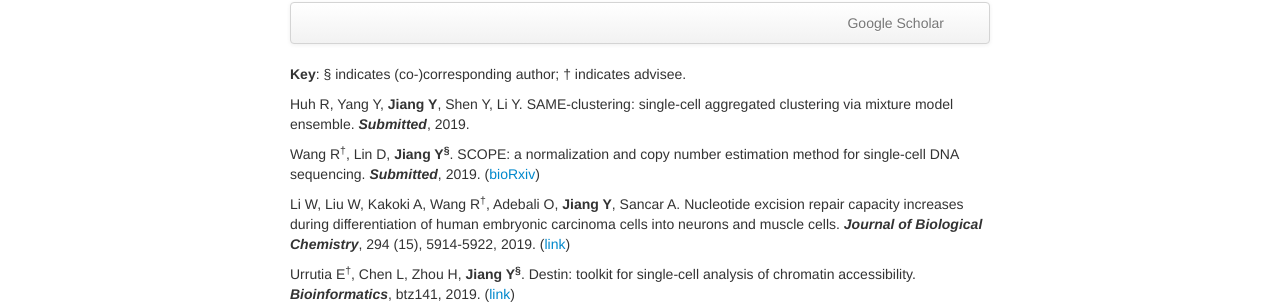
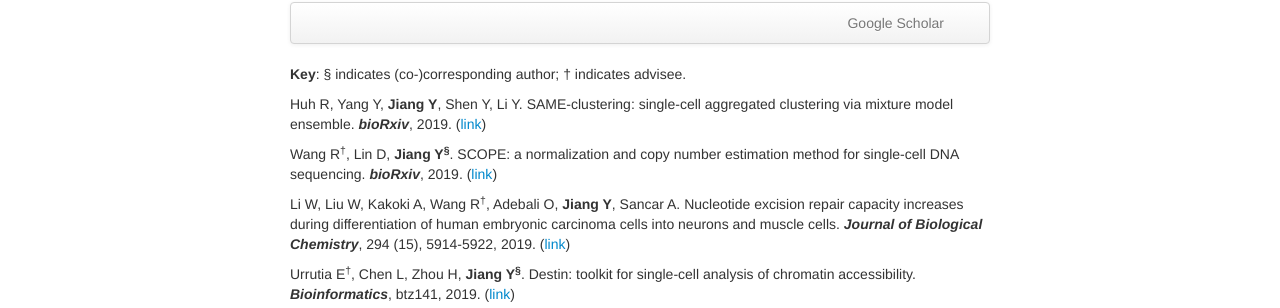
Before and after one commit to yuchaojiang/yuchaojiang.github.io, a Jekyll site: the page built from pages/pubs.md, in a window 1280 px wide. Shown: the part 150-458 px from the top of the page. Built offline with Jekyll 4.4.1, drawn with Linux system fonts in a browser that asks for light colours.

Commit message:
Update pubs.md

```diff
--- a/pages/pubs.md
+++ b/pages/pubs.md
@@ -14,9 +14,9 @@ description: Yuchao Jiang's publications
 
 **Key**: &sect; indicates (co-)corresponding author; &dagger; indicates advisee.
 
-Huh R, Yang Y, **Jiang Y**, Shen Y, Li Y. SAME-clustering: single-cell aggregated clustering via mixture model ensemble. ***Submitted***, 2019.
+Huh R, Yang Y, **Jiang Y**, Shen Y, Li Y. SAME-clustering: single-cell aggregated clustering via mixture model ensemble. ***bioRxiv***, 2019. ([link](https://www.biorxiv.org/content/10.1101/645820v1))
 
-Wang R<sup>&dagger;</sup>, Lin D, **Jiang Y<sup>&sect;</sup>**. SCOPE: a normalization and copy number estimation method for single-cell DNA sequencing. ***Submitted***, 2019. ([bioRxiv](https://www.biorxiv.org/content/10.1101/594267v1))
+Wang R<sup>&dagger;</sup>, Lin D, **Jiang Y<sup>&sect;</sup>**. SCOPE: a normalization and copy number estimation method for single-cell DNA sequencing. ***bioRxiv***, 2019. ([link](https://www.biorxiv.org/content/10.1101/594267v1))
 
 Li W, Liu W, Kakoki A, Wang R<sup>&dagger;</sup>, Adebali O, **Jiang Y**, Sancar A. Nucleotide excision repair capacity increases during differentiation of human embryonic carcinoma cells into neurons and muscle cells. ***Journal of Biological Chemistry***, 294 (15), 5914-5922, 2019. ([link](http://www.jbc.org/content/early/2019/02/26/jbc.RA119.007861.abstract))
 
```
